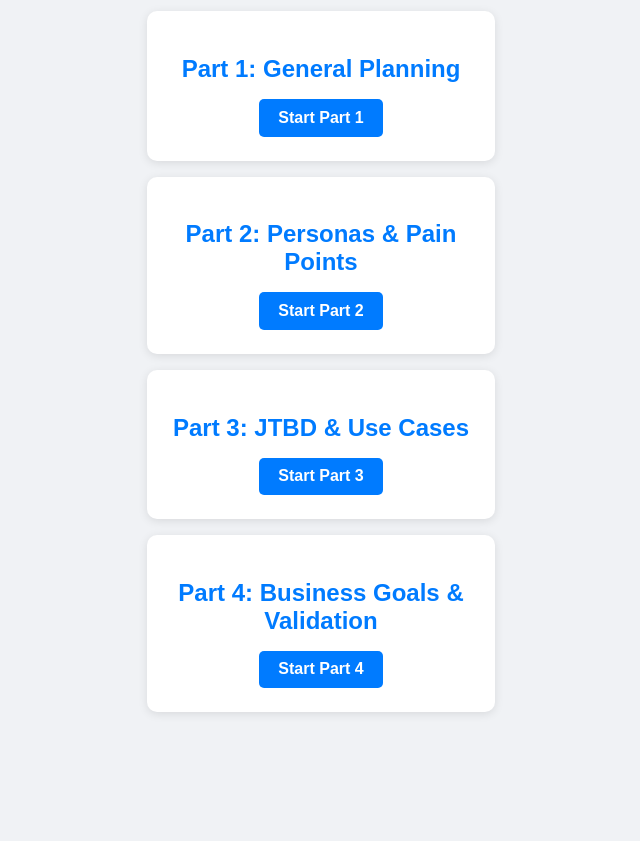
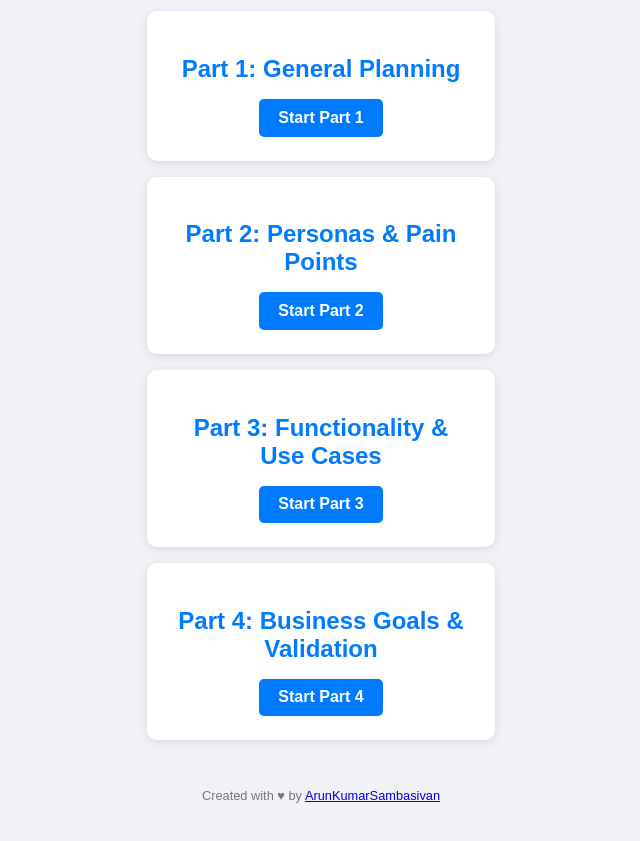
Before and after one commit to AKS01-github/VibeCoder-Blueprint, a plain HTML site: page VibeCoder-Blueprint-code/index.html in a window 1280 px wide. Shown: the part 119-960 px from the top of the page, without its empty margins (319-959 px from the left). Before the commit the page ends 887 px from the top, so only its background shows below. Drawn offline with Linux system fonts and the light colour scheme.

Commit message:
Updated code

```diff
--- a/VibeCoder-Blueprint-code/index.html
+++ b/VibeCoder-Blueprint-code/index.html
@@ -2,6 +2,7 @@
 <html lang="en">
 <head>
   <meta charset="UTF-8">
+  <meta name="author" content="ArunKumarSambasivan/aks01-github">
   <title>Vibe Coding Planner - Home</title>
   <style>
     body {
@@ -55,7 +56,7 @@
   </div>
 
   <div class="nav-card">
-    <h2>Part 3: JTBD & Use Cases</h2>
+    <h2>Part 3: Functionality & Use Cases</h2>
     <a href="Part3-Template-Nav.html">Start Part 3</a>
   </div>
 
@@ -63,5 +64,10 @@
     <h2>Part 4: Business Goals & Validation</h2>
     <a href="Part4-Template-Nav.html">Start Part 4</a>
   </div>
+
+  <footer style="margin-top: 3rem; font-size: 0.8em; color: #777; text-align: center;">
+  <p>Created with &hearts; by <a href="https://github.com/AKS01-github" target="_blank">ArunKumarSambasivan</a></p>
+  </footer>
+
 </body>
 </html>
```
Also changed, not shown: VibeCoder-Blueprint-code/Part1-Template-Nav.html (+4 -0 lines), VibeCoder-Blueprint-code/Part2-Template-Nav.html (+4 -0 lines), VibeCoder-Blueprint-code/Part3-Template-Nav.html (+4 -0 lines), VibeCoder-Blueprint-code/Part4-Template-Nav.html (+4 -0 lines), 1 other file.
